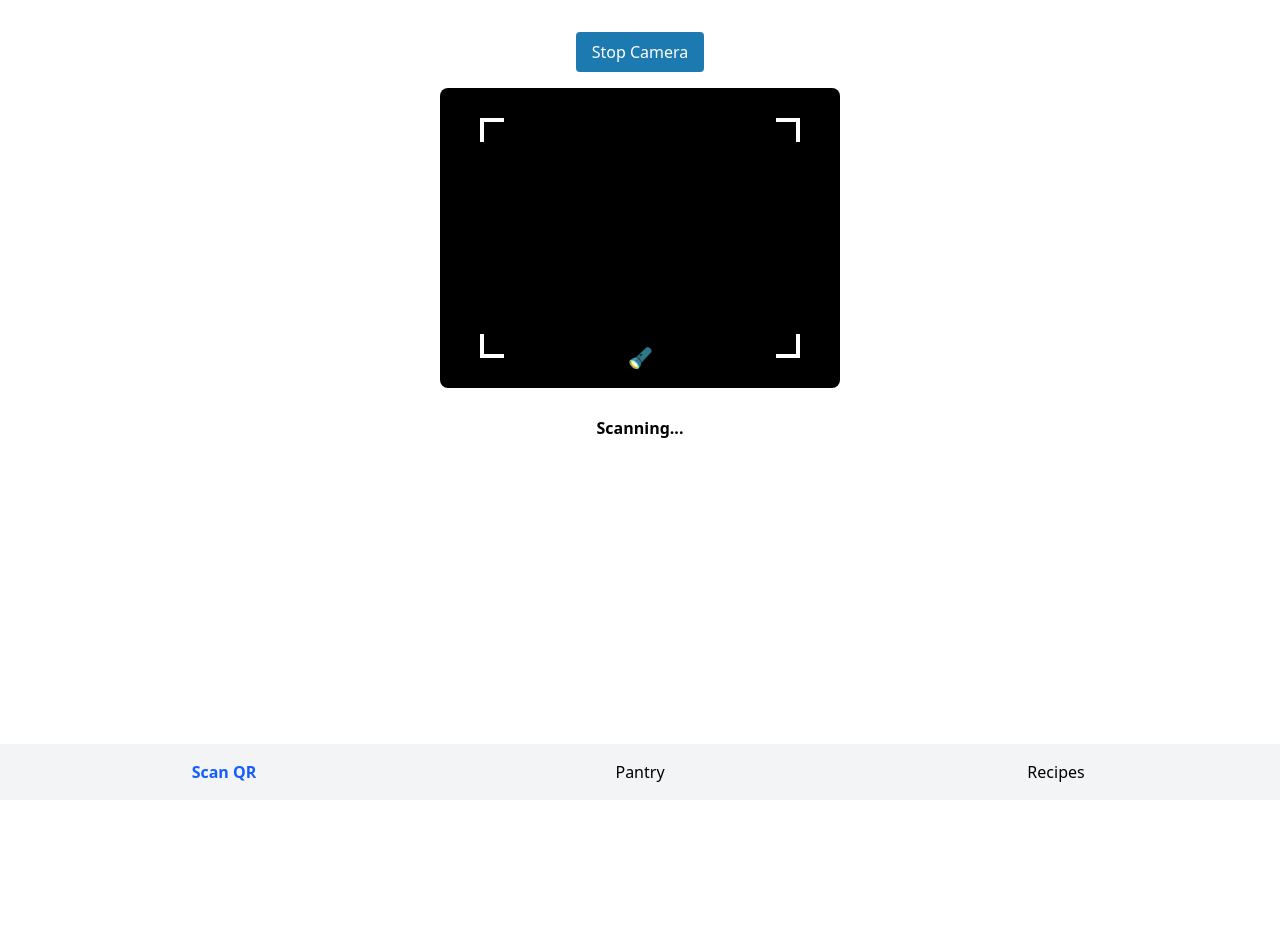
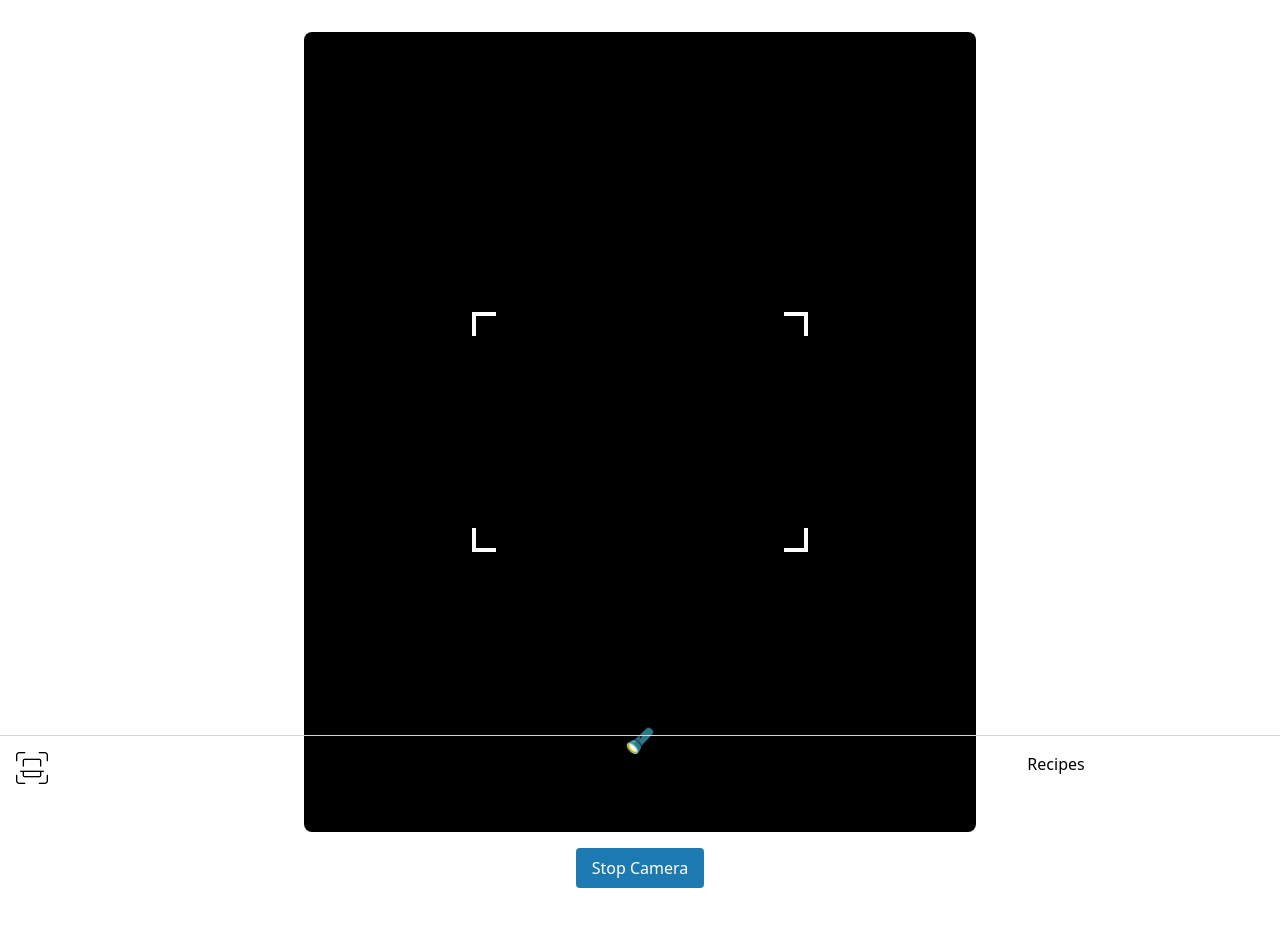
Before and after one commit to Xusniddin-devv/qr-recipe-app, an Angular app: page /scan in a window 1280 px wide. Both pictures are taken after a click on the button "Start Camera". Shown: the top 926 px of the page. Before the commit the page ends 800 px from the top, so only its background shows below. Built offline with nearby package versions, Linux system fonts and the light colour scheme; no server answers.

Commit message:
before updating

```diff
--- a/angular.json
+++ b/angular.json
@@ -13,7 +13,7 @@
       "root": "",
       "sourceRoot": "src",
       "prefix": "app",
-      "architect": {
+            "architect": {
         "build": {
           "builder": "@angular-devkit/build-angular:application",
           "options": {
@@ -26,10 +26,8 @@
             "tsConfig": "tsconfig.app.json",
             "inlineStyleLanguage": "scss",
             "assets": [
-              {
-                "glob": "**/*",
-                "input": "public"
-              }
+              "src/favicon.ico",
+              "src/assets"
             ],
             "styles": [
               "src/styles.scss"
@@ -90,10 +88,8 @@
             "tsConfig": "tsconfig.spec.json",
             "inlineStyleLanguage": "scss",
             "assets": [
-              {
-                "glob": "**/*",
-                "input": "public"
-              }
+              "src/favicon.ico",
+              "src/assets"
             ],
             "styles": [
               "src/styles.scss"
--- a/src/app/app.component.html
+++ b/src/app/app.component.html
@@ -1,15 +1,14 @@
 <div class="grid grid-rows-[1fr_auto] min-h-screen">
-  <main class="p-4">
+  <main class="p-4 pb-16">
     <router-outlet></router-outlet>
   </main>
 
-  <footer *ngIf="showNavigation" class="p-4 bg-gray-100">
-    <div class="grid grid-cols-1 gap-4 items-center">
-      <nav class="grid grid-cols-3 w-full">
-        <a routerLink="/scan" routerLinkActive="font-bold text-blue-600" class="text-center">Scan QR</a>
-        <a routerLink="/pantry" routerLinkActive="font-bold text-blue-600" class="text-center">Pantry</a>
-        <a routerLink="/recipes" routerLinkActive="font-bold text-blue-600" class="text-center">Recipes</a>
-      </nav>
-    </div>
+  <footer *ngIf="showNavigation" class="fixed bottom-0 left-0 w-full p-4 bg-transparent border-t border-gray-300 z-50">
+    <nav class="grid grid-cols-3 w-full">
+      <a routerLink="/scan" routerLinkActive="font-bold text-blue-600" class="text-center">
+        <img src="assets/qrcode-scanner.png" alt="Scan QR Code" class="w-8 h-8 items-center"></a>
+      <a routerLink="/pantry" routerLinkActive="font-bold text-blue-600" class="text-center">Pantry</a>
+      <a routerLink="/recipes" routerLinkActive="font-bold text-blue-600" class="text-center">Recipes</a>
+    </nav>
   </footer>
 </div>
--- a/src/app/features/qr-scanner/qr-scanner.component.html
+++ b/src/app/features/qr-scanner/qr-scanner.component.html
@@ -1,25 +1,30 @@
-<button class="block mx-auto my-4 px-4 py-2 bg-[#1c7ab0] text-white border-none rounded cursor-pointer text-base" (click)="streamActive ? stopScanner() : startScanner()">
-  {{ streamActive ? 'Stop Camera' : 'Start Camera' }}
-</button>
-
 <ng-container *ngIf="streamActive">
-  <div class="relative w-full max-w-[400px] aspect-[4/3] mx-auto my-4 overflow-hidden rounded-lg bg-black block">
+  <div class="
+    fixed inset-0 w-screen h-screen bg-black overflow-hidden block z-40
+    md:relative md:inset-auto md:w-full md:max-w-xl lg:max-w-2xl md:aspect-[16/9] md:mx-auto md:my-4 md:rounded-lg md:z-auto
+  ">
     <video #video class="w-full h-full object-cover block" playsinline muted></video>
     <canvas #canvas class="hidden"></canvas>
 
-    <div class="absolute w-6 h-6 border-4 border-white top-[10%] left-[10%] border-r-0 border-b-0"></div>
-    <div class="absolute w-6 h-6 border-4 border-white top-[10%] right-[10%] border-l-0 border-b-0"></div>
-    <div class="absolute w-6 h-6 border-4 border-white bottom-[10%] left-[10%] border-r-0 border-t-0"></div>
-    <div class="absolute w-6 h-6 border-4 border-white bottom-[10%] right-[10%] border-l-0 border-t-0"></div>
+    <div class="absolute w-6 h-6 border-4 border-white top-[35%] left-[25%] border-r-0 border-b-0"></div>
+    <div class="absolute w-6 h-6 border-4 border-white top-[35%] right-[25%] border-l-0 border-b-0"></div>
+    <div class="absolute w-6 h-6 border-4 border-white bottom-[35%] left-[25%] border-r-0 border-t-0"></div>
+    <div class="absolute w-6 h-6 border-4 border-white bottom-[35%] right-[25%] border-l-0 border-t-0"></div>
 
-    <button class="absolute bottom-2 left-1/2 -translate-x-1/2 bg-black/50 border-none p-2 rounded-full text-xl text-white cursor-pointer" (click)="toggleTorch()">
+    <div *ngIf="showStatus"
+          class="absolute bottom-20 left-1/2 -translate-x-1/2 z-50 p-2.5 text-center font-bold transition-all duration-300 ease-in-out border-2 border-transparent rounded-md w-auto max-w-[80%]"
+          [ngClass]="{
+            'bg-[#4CAF50] text-white border-[#388E3C] animate-pulse': decodedUrl !== null && !hasError,
+            'bg-red-500 text-white border-red-700': hasError
+          }">
+      {{status}}
+    </div>
+
+    <button class="absolute bottom-16 left-1/2 -translate-x-1/2 bg-black/50 border-none p-3 rounded-full text-2xl text-white cursor-pointer z-50" (click)="toggleTorch()">
       <span [class]="torchOn ? 'text-[gold]' : ''">🔦</span>
     </button>
   </div>
 </ng-container>
-
-<!-- Status message - initially hidden -->
-<div *ngIf="showStatus" class="mt-4 p-2.5 text-center font-bold transition-all duration-300 ease-in-out border-2 border-transparent rounded-md"
-     [class.bg-[#4CAF50]] [class.text-white] [class.border-[#388E3C]] [class.animate-pulse]="decodedUrl !== null">
-  {{status}}
-</div>
+<button class="block mx-auto my-4 px-4 py-2 bg-[#1c7ab0] text-white border-none rounded cursor-pointer text-base" (click)="streamActive ? stopScanner() : startScanner()">
+  {{ streamActive ? 'Stop Camera' : 'Start Camera' }}
+</button>
--- a/src/app/features/qr-scanner/qr-scanner.component.ts
+++ b/src/app/features/qr-scanner/qr-scanner.component.ts
@@ -29,7 +29,6 @@ export class QrScannerComponent implements OnDestroy {
   showResults = false;
   isBrowser: boolean;
 
-  // Status handling with visibility control
   showStatus = false;
   status$ = new BehaviorSubject<string>('');
   get status(): string {
@@ -39,6 +38,7 @@ export class QrScannerComponent implements OnDestroy {
   decodedUrl: string | null = null;
   torchOn = false;
   streamActive: boolean = false;
+  hasError: boolean = false;
   private track?: MediaStreamTrack;
   private animationFrameId?: number;
   private destroy$ = new Subject<void>();
@@ -60,9 +60,9 @@ export class QrScannerComponent implements OnDestroy {
     this.scanFrame();
 
     if (this.streamActive) {
+      // If scanFrame didn't stop it and streamActive is still true
       this.animationFrameId = requestAnimationFrame(() => this.scanLoop());
     }
-
     this.cd.markForCheck();
   }
 
@@ -71,13 +71,16 @@ export class QrScannerComponent implements OnDestroy {
 
     this.streamActive = true;
     this.showStatus = true;
-    this.status$.next('Scanning...');
+    this.decodedUrl = null;
+    this.hasError = false;
+    this.status$.next(''); // No "Scanning..." message, stays empty
     this.cd.markForCheck();
 
-    if (!navigator.mediaDevices) {
-      this.status$.next('Camera API not available in this browser');
+    if (!navigator.mediaDevices || !navigator.mediaDevices.getUserMedia) {
+      this.status$.next('Camera API not available.');
+      this.hasError = true;
       this.streamActive = false;
-      this.cd.markForCheck();
+      this.cd.detectChanges();
       return;
     }
 
@@ -92,22 +95,45 @@ export class QrScannerComponent implements OnDestroy {
           this.track = stream.getVideoTracks()[0];
           const video = this.videoEl.nativeElement;
           video.srcObject = stream;
+          this.hasError = false;
           this.cd.markForCheck();
         }),
-        switchMap((stream) => from(this.videoEl.nativeElement.play())),
+        switchMap(() => from(this.videoEl.nativeElement.play())),
         catchError((err) => {
           console.error('Camera error:', err);
-          this.status$.next('❌ Camera access denied');
+          let errorMessage = 'Could not access camera.';
+          if (err instanceof Error) {
+            if (err.name === 'NotAllowedError') {
+              errorMessage = 'Camera permission denied.';
+            } else if (err.name === 'NotFoundError') {
+              errorMessage = 'No camera found.';
+            } else if (err.name === 'NotReadableError') {
+              errorMessage = 'Camera is already in use or unreadable.';
+            }
+          }
+          this.status$.next(`❌ ${errorMessage}`);
+          this.hasError = true;
           this.streamActive = false;
-          this.cd.markForCheck();
-          return throwError(() => err);
+          this.cd.detectChanges();
+          return throwError(() => new Error(errorMessage));
         })
       )
       .subscribe({
         next: () => {
-          this.animationFrameId = requestAnimationFrame(() => this.scanLoop());
+          if (this.streamActive) {
+            this.animationFrameId = requestAnimationFrame(() =>
+              this.scanLoop()
+            );
+          }
         },
-        error: () => this.cd.markForCheck(),
+        error: (err) => {
+          if (!this.hasError) {
+            this.status$.next('An unexpected error occurred.');
+            this.hasError = true;
+          }
+          this.streamActive = false;
+          this.cd.detectChanges();
+        },
       });
   }
 
@@ -119,30 +145,47 @@ export class QrScannerComponent implements OnDestroy {
       this.animationFrameId = undefined;
     }
 
-    // Hide status when stopping scanner
     this.showStatus = false;
     this.status$.next('');
     this.decodedUrl = null;
     this.torchOn = false;
     this.streamActive = false;
+    this.hasError = false;
 
     if (this.track) {
       this.track.stop();
       this.track = undefined;
     }
+    if (this.videoEl?.nativeElement) {
+      this.videoEl.nativeElement.srcObject = null;
+      this.videoEl.nativeElement.pause();
+    }
 
     this.cd.markForCheck();
   }
-  // Only the scanFrame method needs to be modified
 
   private scanFrame() {
-    if (!this.videoEl?.nativeElement || !this.canvasEl?.nativeElement) return;
+    if (
+      !this.videoEl?.nativeElement ||
+      !this.canvasEl?.nativeElement ||
+      !this.streamActive // Check streamActive here; if false, scanLoop won't call scanFrame
+    ) {
+      return;
+    }
 
     const video = this.videoEl.nativeElement;
-    if (video.readyState !== video.HAVE_ENOUGH_DATA) return;
+    if (video.readyState !== video.HAVE_ENOUGH_DATA || video.paused) {
+      // If video is paused (e.g. after finding a URL), don't continue scanning
+      return;
+    }
 
-    const vw = video.videoWidth,
-      vh = video.videoHeight;
+    const vw = video.videoWidth;
+    const vh = video.videoHeight;
+
+    if (vw === 0 || vh === 0) {
+      return;
+    }
+
     const canvas = this.canvasEl.nativeElement;
     canvas.width = vw;
     canvas.height = vh;
@@ -151,72 +194,112 @@ export class QrScannerComponent implements OnDestroy {
     if (!ctx) return;
 
     ctx.drawImage(video, 0, 0, vw, vh);
-
     const imgData = ctx.getImageData(0, 0, vw, vh);
     const code = jsQR(imgData.data, vw, vh);
+
     if (code) {
       const text = code.data.trim();
 
-      // Cancel animation frame first to stop further scanning
+      // Stop the animation frame loop since we found a code
       if (this.animationFrameId) {
         cancelAnimationFrame(this.animationFrameId);
         this.animationFrameId = undefined;
       }
 
-      // Ensure we stop the scanner before processing results
-      this.streamActive = false;
+      if (/^https?:\/\//i.test(text)) {
+        this.decodedUrl = text;
+        this.hasError = false;
+        console.log('QR code detected (URL):', text);
 
-      if (/^https?:\/\//i.test(text)) {
-        // Update state variables before UI updates
-        this.decodedUrl = text;
-        console.log('QR code detected:', text);
-
-        // Stop video playback
+        // Pause video feed, but keep streamActive true so status messages can show
         if (this.videoEl?.nativeElement) {
           this.videoEl.nativeElement.pause();
         }
+        // Do not set streamActive = false yet.
+        // Do not stop the track yet.
 
-        // Stop camera track
-        if (this.track) {
-          this.track.stop();
-          this.track = undefined;
-        }
-
-        // Update status message last and force change detection
-        this.status$.next('Scan complete, redirecting, please wait');
-        this.cd.detectChanges(); // Force immediate update
+        this.status$.next('URL found, processing receipt...');
+        this.showStatus = true; // Ensure status is visible
+        this.cd.detectChanges();
 
         if (this.decodedUrl) {
-          setTimeout(() => {
-            this.check.fetchProducts(this.decodedUrl!).subscribe({
-              next: (data) => {
-                this.productsData = data;
-                this.showResults = true;
-                this.status$.next('Receipt processed successfully');
-                this.cd.detectChanges();
+          this.check.fetchProducts(this.decodedUrl).subscribe({
+            next: (data) => {
+              this.productsData = data;
+              this.showResults = true;
+              this.status$.next('Receipt processed, redirecting...');
+              this.hasError = false;
+              this.cd.detectChanges(); // Show "redirecting" message
 
-                setTimeout(() => {
-                  this.router.navigate(['/pantry']);
-                }, 2000);
-              },
-              error: (err) => {
-                console.error('Error processing receipt:', err);
-                this.status$.next('Error processing receipt');
-                this.cd.markForCheck();
-              },
-            });
-          }, 1000);
+              // Short delay to allow user to see the message, then clean up and navigate
+              setTimeout(() => {
+                if (this.track) {
+                  this.track.stop();
+                  this.track = undefined;
+                }
+                this.streamActive = false; // Now hide the scanner UI
+                this.showStatus = false; // And the status message
+                this.cd.detectChanges(); // Update UI
+                this.router.navigate(['/pantry']);
+              }, 500); // 500ms delay
+            },
+            error: (err) => {
+              console.error('Error processing receipt:', err);
+              this.status$.next('Error processing receipt.');
+              this.hasError = true;
+              // Video is already paused. streamActive is still true, so error shows.
+              this.cd.detectChanges();
+              // User will need to manually stop/start to try again.
+            },
+          });
         }
       } else {
-        this.status$.next(`❗ Scanned data: ${text}`);
+        // Non-URL QR code found
+        this.status$.next(
+          `Scanned: "${text.substring(0, 40)}..." Not a valid receipt URL.`
+        );
+        this.hasError = true;
+        this.decodedUrl = null;
         this.cd.detectChanges();
 
-        // Resume scanning after a non-URL QR code
-        this.streamActive = true;
-        this.animationFrameId = requestAnimationFrame(() => this.scanLoop());
+        setTimeout(() => {
+          // Ensure video is playing if we resume scanning
+          if (
+            this.videoEl?.nativeElement &&
+            this.videoEl.nativeElement.paused
+          ) {
+            this.videoEl.nativeElement
+              .play()
+              .catch((e) => console.error('Error re-playing video', e));
+          }
+
+          if (this.videoEl.nativeElement.srcObject && this.track) {
+            this.status$.next(''); // Clear status
+            this.hasError = false;
+            // streamActive should still be true if we got here from a running scan.
+            // If it was somehow set to false, this won't restart.
+            // Ensure scanLoop is restarted if streamActive is indeed true.
+            if (this.streamActive) {
+              this.animationFrameId = requestAnimationFrame(() =>
+                this.scanLoop()
+              );
+            }
+            this.cd.markForCheck();
+          } else {
+            // If stream somehow broke, force a full stop.
+            this.stopScanner();
+            this.status$.next(
+              'Camera stream issue. Please start camera again.'
+            );
+            this.hasError = true;
+            this.showStatus = true;
+            this.cd.detectChanges();
+          }
+        }, 2500);
       }
     }
   }
+
   toggleTorch() {
     if (!this.track || !this.streamActive) {
       return;
@@ -226,17 +309,36 @@ export class QrScannerComponent implements OnDestroy {
 
     if (capabilities && 'torch' in capabilities) {
       this.torchOn = !this.torchOn;
-
-      try {
-        this.track.applyConstraints({
+      this.track
+        .applyConstraints({
           advanced: [{ torch: this.torchOn } as any],
+        })
+        .then(() => {
+          this.cd.markForCheck();
+        })
+        .catch((err) => {
+          console.error('Error toggling torch:', err);
+          this.torchOn = !this.torchOn; // Revert state
+          this.status$.next('Could not toggle torch.');
+          this.hasError = true;
+          this.cd.detectChanges();
+          setTimeout(() => {
+            if (this.status === 'Could not toggle torch.') {
+              this.status$.next(this.streamActive ? '' : this.status$.value); // Revert to empty or current if processing
+              this.hasError = false;
+              this.cd.detectChanges();
+            }
+          }, 2000);
         });
-      } catch (err) {
-        console.error('Error toggling torch:', err);
-        this.torchOn = false;
-      }
-
-      this.cd.markForCheck();
+    } else {
+      this.status$.next('Torch not available on this camera.');
+      this.cd.detectChanges();
+      setTimeout(() => {
+        if (this.status === 'Torch not available on this camera.') {
+          this.status$.next(this.streamActive ? '' : this.status$.value);
+          this.cd.detectChanges();
+        }
+      }, 2000);
     }
   }
 
```
Also changed, not shown: src/assets/home.png (added), src/assets/qrcode-scanner.png (added).
